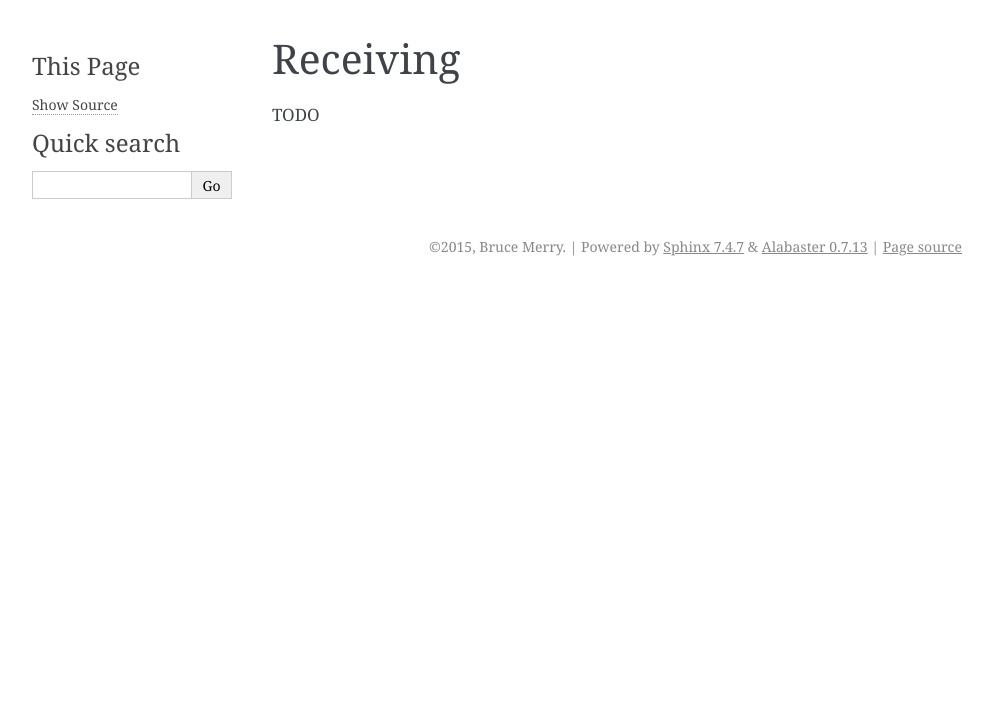
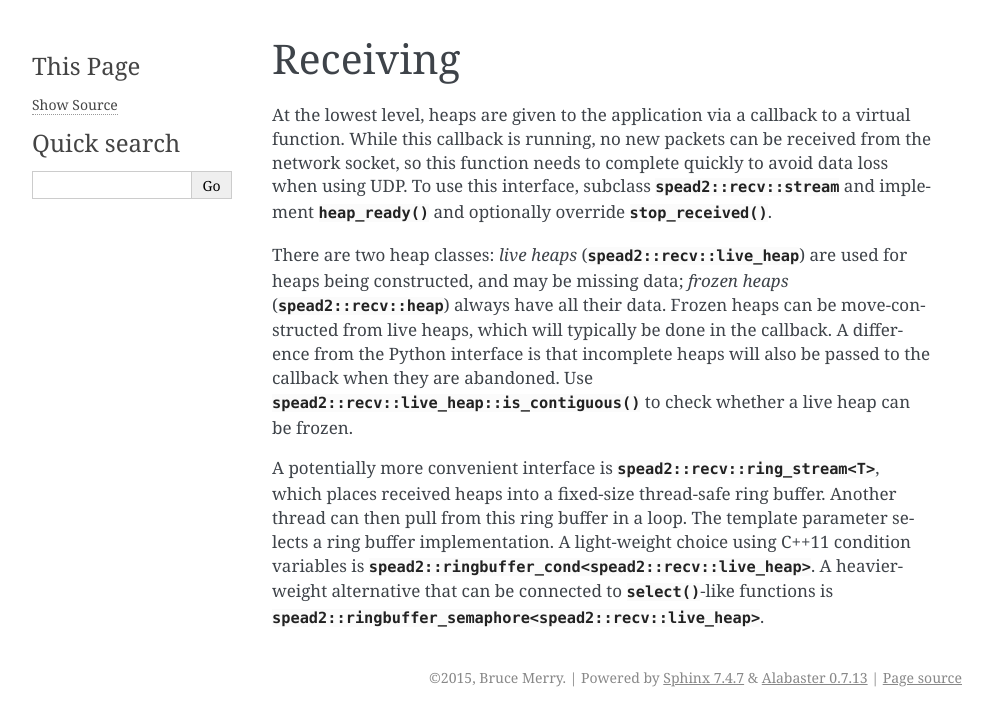
Before and after one commit to ska-sa/spead2, a Sphinx documentation site: the page built from doc/cpp-recv.rst, in a window 1280 px wide. Shown: the top 726 px of the page, without its empty margins (148-1141 px from the left). Built offline with Sphinx 7.4.7, drawn with Linux system fonts in a browser that asks for light colours.

Commit message:
Some minor C++ manual improvements

```diff
--- a/doc/cpp-recv.rst
+++ b/doc/cpp-recv.rst
@@ -1,4 +1,28 @@
 Receiving
 =========
 
-TODO
+At the lowest level, heaps are given to the application via a callback to a
+virtual function. While this callback is running, no new packets can be
+received from the network socket, so this function needs to complete quickly
+to avoid data loss when using UDP. To use this interface, subclass
+:cpp:class:`spead2::recv::stream` and implement :cpp:func:`heap_ready` and
+optionally override :cpp:func:`stop_received`.
+
+There are two heap classes: *live heaps*
+(:cpp:class:`spead2::recv::live_heap`) are used for heaps being constructed,
+and may be missing data; *frozen heaps* (:cpp:class:`spead2::recv::heap`)
+always have all their data. Frozen heaps can be move-constructed from live
+heaps, which will typically be done in the callback. A difference from the
+Python interface is that incomplete heaps will also be passed to the callback
+when they are abandoned. Use
+:cpp:func:`spead2::recv::live_heap::is_contiguous` to check whether a live
+heap can be frozen.
+
+A potentially more convenient interface is
+:cpp:class:`spead2::recv::ring_stream\<T>`, which places received heaps into a
+fixed-size thread-safe ring buffer. Another thread can then pull from this
+ring buffer in a loop. The template parameter selects a ring buffer
+implementation. A light-weight choice using C++11 condition variables is
+:cpp:class:`spead2::ringbuffer_cond\<spead2::recv::live_heap>`. A heavier-weight
+alternative that can be connected to :cpp:func:`select`-like functions is
+:cpp:class:`spead2::ringbuffer_semaphore\<spead2::recv::live_heap>`.
--- a/doc/py-logging.rst
+++ b/doc/py-logging.rst
@@ -2,7 +2,9 @@ Logging
 -------
 Logging is done with the standard Python :py:mod:`logging` module, and logging
 can be configured with the usual utilities. However, in the default build the
-debug logging is completely disabled for performance reasons [#]_.
+debug logging is completely disabled for performance reasons [#]_. To enable
+it, add :samp:`-DSPEAD2_MAX_LOG_LEVEL=spead::log_level::debug` to the compiler
+options in :file:`setup.py`.
 
 .. [#] Logging is done from separate C threads, which have to wait for
   Python's Global Interpreter Lock (GIL) in order to do logging.
```
Also changed, not shown: doc/cpp-asio.rst (added, +15 -0 lines), doc/cpp-logging.rst (added, +7 -0 lines), doc/cpp.rst (+8 -0 lines).
